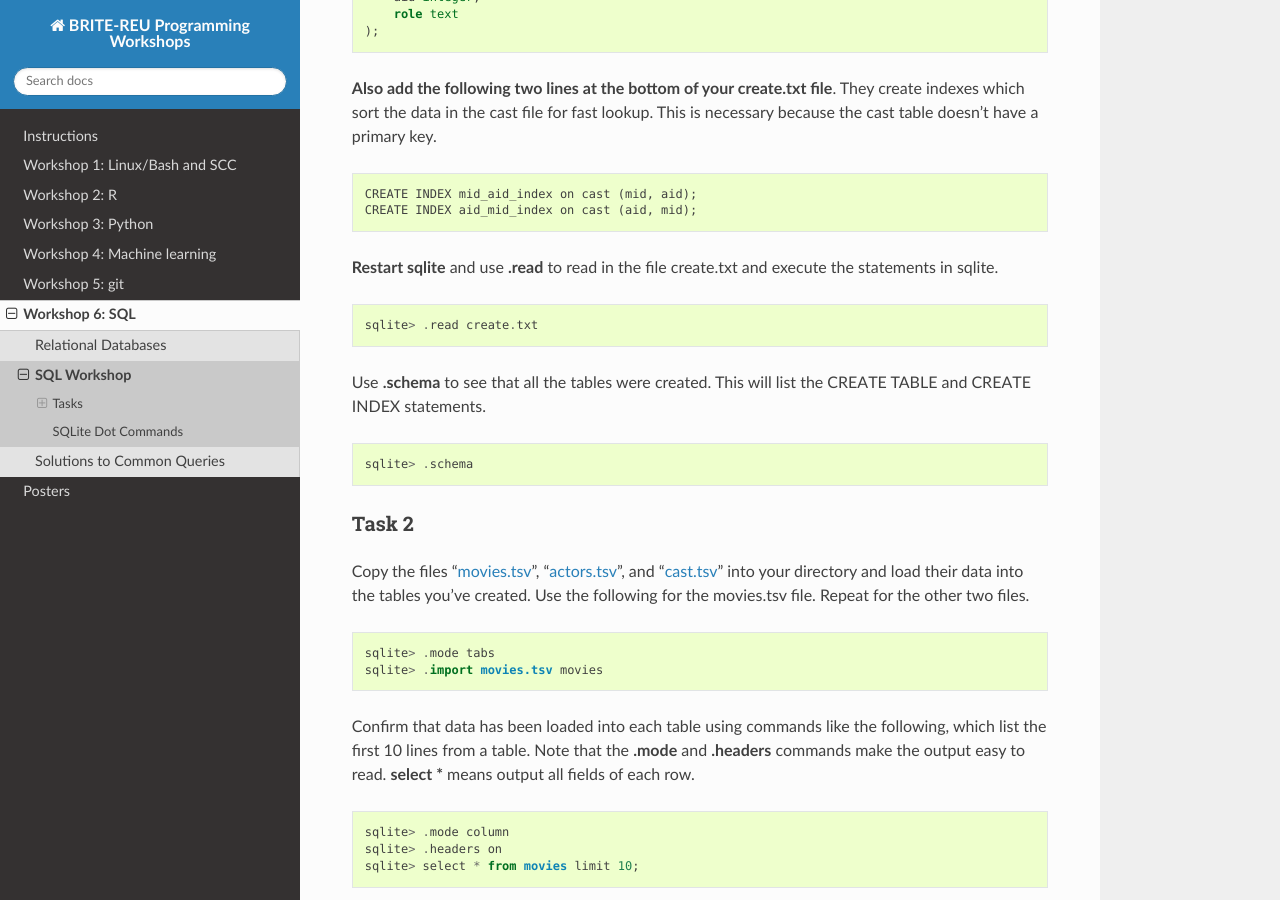
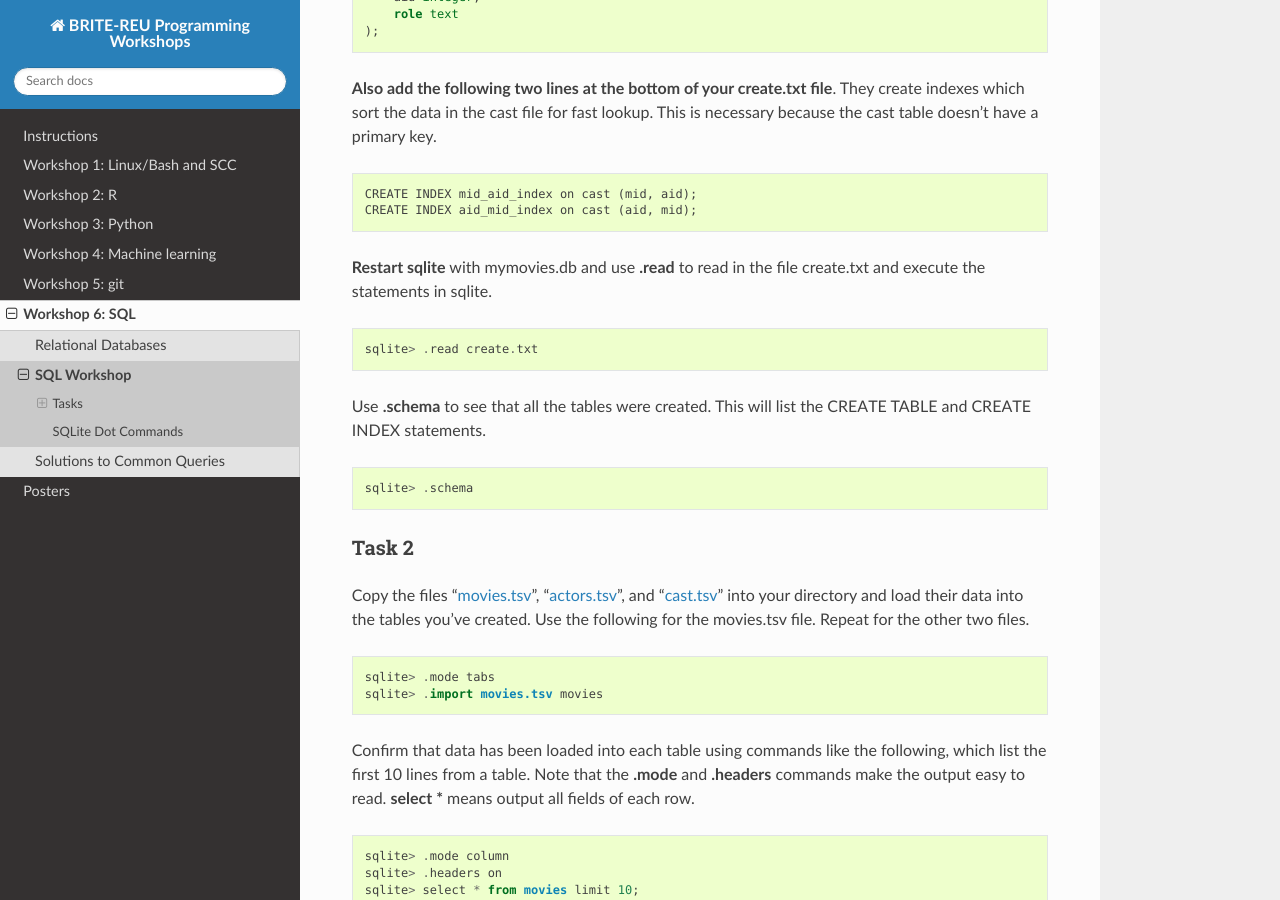
Before and after one commit to BRITE-REU/programming-workshops, a Sphinx documentation site: the page built from source/workshops/06_SQL/Workshop_SQL.rst, in a window 1280 px wide and 900 px high, scrolled down 1124 px. Built offline with Sphinx 7.4.7 and the Read the Docs theme 2.0.0, drawn with Linux system fonts in a browser that asks for light colours; pages that are not in the unit, such as notebooks, are missing from menus.

Commit message:
Update Workshop_SQL.rst

```diff
--- a/source/workshops/06_SQL/Workshop_SQL.rst
+++ b/source/workshops/06_SQL/Workshop_SQL.rst
@@ -75,7 +75,7 @@ Create a file **create.txt** in an editor and enter the CREATE TABLE statements
 	CREATE INDEX mid_aid_index on cast (mid, aid);
 	CREATE INDEX aid_mid_index on cast (aid, mid);
 
-**Restart sqlite** and use **.read** to read in the file create.txt and execute the statements in sqlite.
+**Restart sqlite** with mymovies.db and use **.read** to read in the file create.txt and execute the statements in sqlite.
 
 .. code::
 
```
